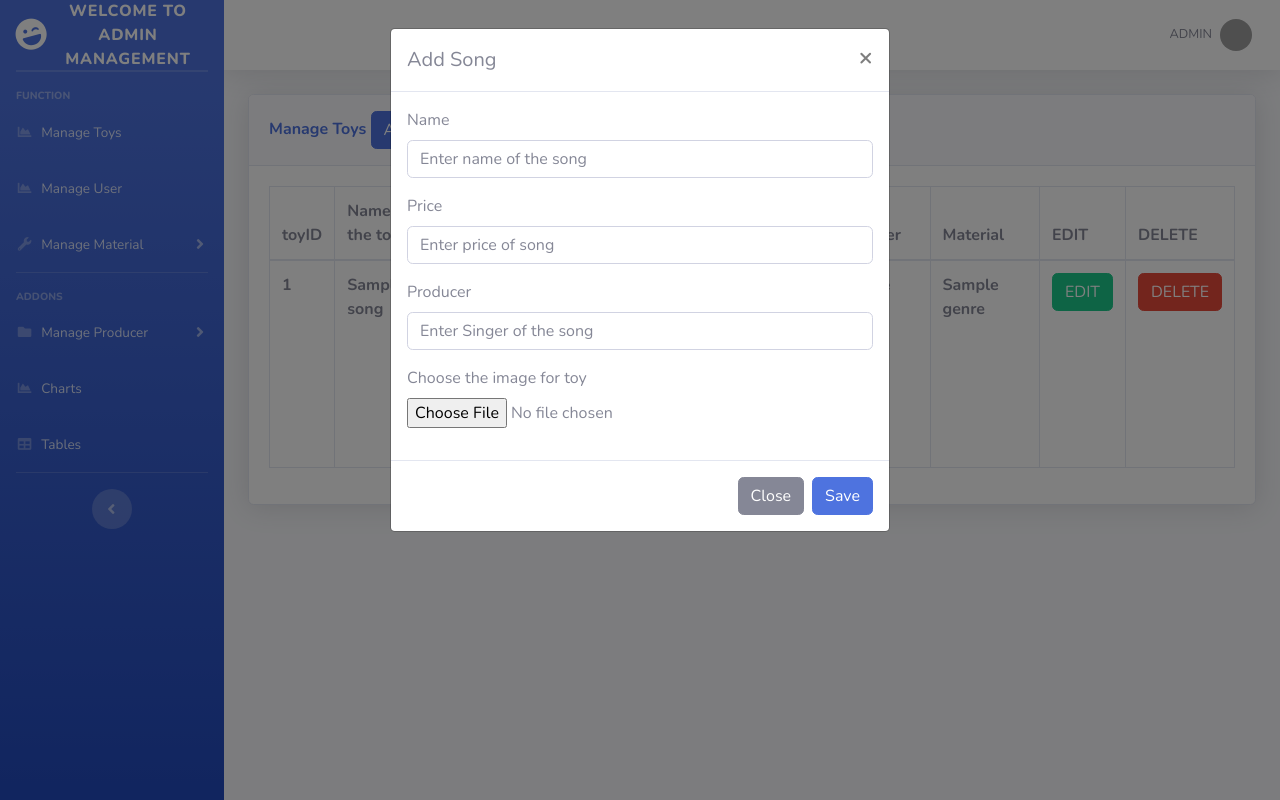
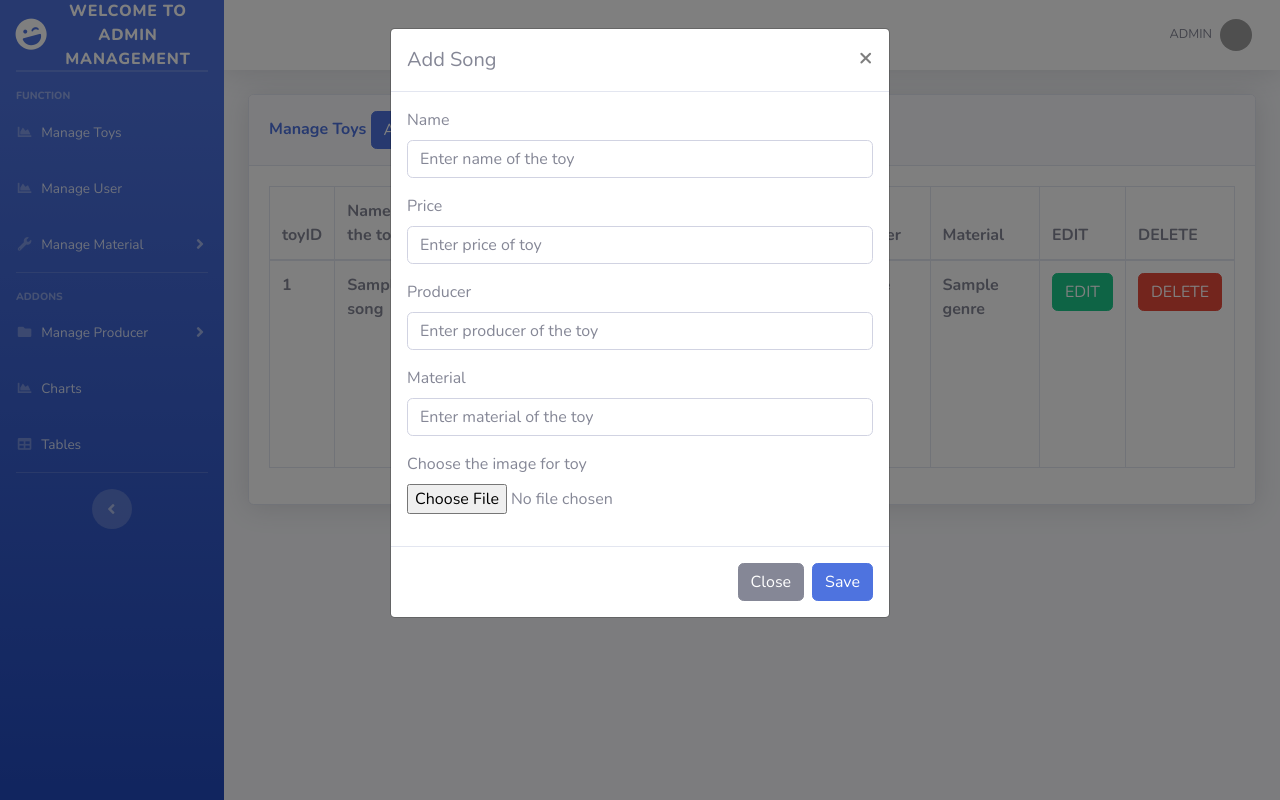
Before and after one commit to jeonlinh99/cloud_computing, a PHP site: page /admin/index.php in a window 1280 px wide, after a click on "Add Toy". Run offline with PHP 8.4, Linux system fonts and the light colour scheme; tables that the repository leaves empty or names only in its code hold one stand-in row (values such as "Sample post"); grey boxes marked "Sample" are stand-in pictures; grey boxes are pictures that could not be loaded.

Commit message:
Update index.php

```diff
--- a/admin/index.php
+++ b/admin/index.php
@@ -19,15 +19,19 @@ include('includes/conn.php');
 
             <div class="form-group">
                 <label> Name </label>
-                <input type="text" name="songName" class="form-control" placeholder="Enter name of the song">
+                <input type="text" name="songName" class="form-control" placeholder="Enter name of the toy">
             </div>
             <div class="form-group">
                 <label>Price</label>
-                <input type="text" name="songPrice" class="form-control " placeholder="Enter price of song">
+                <input type="text" name="songPrice" class="form-control " placeholder="Enter price of toy">
             </div>
              <div class="form-group">
                 <label> Producer </label>
-                <input type="text" name="artistName" class="form-control" placeholder="Enter Singer of the song">
+                <input type="text" name="artistName" class="form-control" placeholder="Enter producer of the toy">
+            </div>
+          <div class="form-group">
+                <label> Material </label>
+                <input type="text" name="genreID" class="form-control" placeholder="Enter material of the toy">
             </div>
             <div class="form-group" >
                 <label>Choose the image for toy</label>
```
